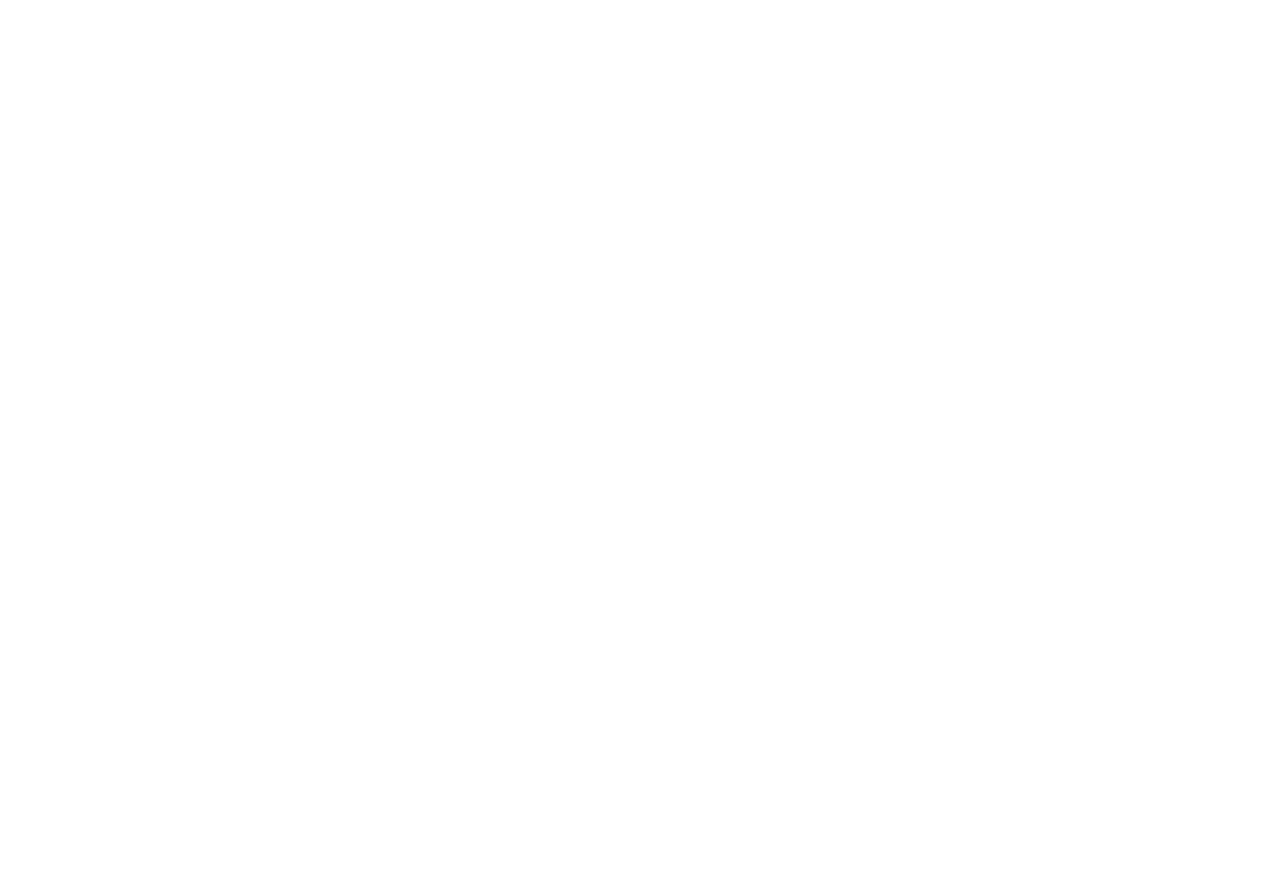
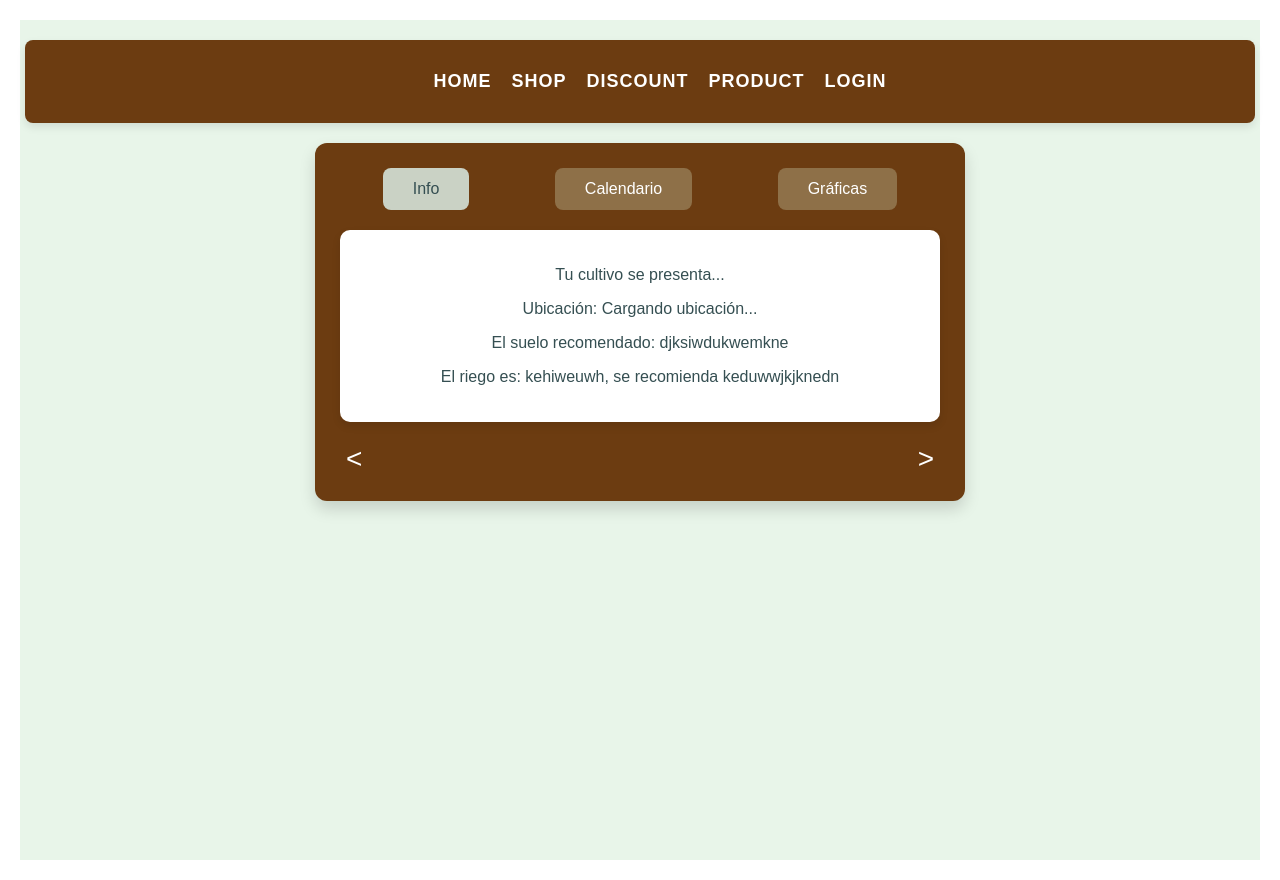
Before and after one commit to sinaloa10/harvestmate, a React (Create React App) app: page /pages in a window 1280 px wide. Before the commit this address had no page. Before the commit the page ends 800 px from the top, so only its background shows below. Built offline with nearby package versions, Linux system fonts and the light colour scheme; no server answers.

Commit message:
ubicacion

```diff
--- a/src/App.js
+++ b/src/App.js
@@ -1,6 +1,7 @@
 import React from 'react';
 import { BrowserRouter as Router, Route, Routes } from 'react-router-dom';
 import WelcomePage from './welcomePage'; // Importar tu componente
+import Seguimiento from './pages/seguimiento';
 
 function App() {
   return (
@@ -9,6 +10,7 @@
         {/* Ruta de la página de bienvenida */}
         <Route path="/" element={<WelcomePage />} />
         {/* Otras páginas */}
+        <Route path="/pages" element={<Seguimiento />} />
       </Routes>
     </Router>
   );
--- a/src/pages/seguimiento.js
+++ b/src/pages/seguimiento.js
@@ -0,0 +1,216 @@
+import React, { useState, useEffect } from 'react';
+import axios from 'axios'; // Importa axios
+
+const Seguimiento = () => {
+  const [activeTab, setActiveTab] = useState('info');
+  const [location, setLocation] = useState('Cargando ubicación...');
+
+  // Función para cambiar la pestaña activa
+  const handleTabChange = (tab) => {
+    setActiveTab(tab);
+  };
+
+  // Función para obtener la ubicación
+  const getLocation = () => {
+    if (navigator.geolocation) {
+      navigator.geolocation.getCurrentPosition(
+        async (position) => {
+          const { latitude, longitude } = position.coords;
+
+          // Llamada a la API de Nominatim para obtener la ubicación
+          try {
+            const response = await axios.get(
+              `https://nominatim.openstreetmap.org/reverse?lat=${latitude}&lon=${longitude}&format=json`
+            );
+            const address = response.data.display_name;
+            setLocation(address); // Actualiza el estado con el nombre de la ubicación
+          } catch (error) {
+            setLocation('Error al obtener el nombre de la ubicación');
+            console.error('Error fetching location:', error);
+          }
+        },
+        () => {
+          setLocation('No se pudo obtener la ubicación');
+        }
+      );
+    } else {
+      setLocation('Geolocalización no soportada en este navegador.');
+    }
+  };
+
+  // Obtener la ubicación cuando el componente se monta
+  useEffect(() => {
+    getLocation();
+  }, []);
+
+  // Estilos en línea
+  const styles = {
+    seguimientoContainer: {
+      display: 'flex',
+      flexDirection: 'column',
+      alignItems: 'center',
+      margin: '20px',
+      fontFamily: "'Poppins', sans-serif",
+      backgroundColor: '#e8f5e9', // Aplicar el color de fondo
+      minHeight: '100vh', // Asegurar que cubra toda la altura de la ventana
+      padding: '20px', // Añadir padding para evitar que el contenido quede pegado al borde
+    },
+    navbar: {
+      backgroundColor: '#6c3c11',
+      padding: '15px',
+      display: 'flex',
+      justifyContent: 'space-around',
+      borderRadius: '8px',
+      boxShadow: '0 4px 8px rgba(0, 0, 0, 0.1)',
+      width: '100%',
+    },
+    navbarItem: {
+      color: '#FFFFFF',
+      fontWeight: '600',
+      cursor: 'pointer',
+      fontSize: '18px',
+      textTransform: 'uppercase',
+      letterSpacing: '1px',
+    },
+    seguimientoContent: {
+      backgroundColor: '#6c3c11',
+      width: '600px',
+      padding: '25px',
+      borderRadius: '12px',
+      position: 'relative',
+      boxShadow: '0 8px 16px rgba(0, 0, 0, 0.15)',
+      marginTop: '20px',
+      color: '#FFFFFF',
+    },
+    tabMenu: {
+      display: 'flex',
+      justifyContent: 'space-around',
+      marginBottom: '20px',
+    },
+    tabButton: {
+      backgroundColor: '#8e7048',
+      border: 'none',
+      padding: '12px 30px',
+      borderRadius: '8px',
+      cursor: 'pointer',
+      fontWeight: '500',
+      color: '#FFFFFF',
+      fontSize: '16px',
+      transition: 'background-color 0.3s ease',
+    },
+    tabButtonActive: {
+      backgroundColor: '#CAD2C5',
+      color: '#354F52',
+    },
+    tabContent: {
+      backgroundColor: '#FFFFFF',
+      padding: '20px',
+      borderRadius: '10px',
+      textAlign: 'center',
+      color: '#354F52',
+      boxShadow: '0 4px 8px rgba(0, 0, 0, 0.1)',
+      transition: 'opacity 0.3s ease',
+    },
+    navigationArrows: {
+      display: 'flex',
+      justifyContent: 'space-between',
+      marginTop: '20px',
+    },
+    arrowButton: {
+      backgroundColor: 'transparent',
+      border: 'none',
+      fontSize: '28px',
+      cursor: 'pointer',
+      color: '#FFFFFF',
+      transition: 'color 0.3s ease',
+    },
+    arrowButtonHover: {
+      color: '#CAD2C5',
+    },
+  };
+
+  return (
+    <div style={styles.seguimientoContainer}>
+      {/* Navbar */}
+      <nav style={styles.navbar}>
+        <ul style={{ listStyleType: 'none', display: 'flex', gap: '20px' }}>
+          <li style={styles.navbarItem}>Home</li>
+          <li style={styles.navbarItem}>Shop</li>
+          <li style={styles.navbarItem}>Discount</li>
+          <li style={styles.navbarItem}>Product</li>
+          <li style={styles.navbarItem}>Login</li>
+        </ul>
+      </nav>
+
+      {/* Contenedor de seguimiento */}
+      <div style={styles.seguimientoContent}>
+        {/* Pestañas */}
+        <div style={styles.tabMenu}>
+          <button
+            onClick={() => handleTabChange('info')}
+            style={{
+              ...styles.tabButton,
+              ...(activeTab === 'info' ? styles.tabButtonActive : {}),
+            }}
+          >
+            Info
+          </button>
+          <button
+            onClick={() => handleTabChange('calendario')}
+            style={{
+              ...styles.tabButton,
+              ...(activeTab === 'calendario' ? styles.tabButtonActive : {}),
+            }}
+          >
+            Calendario
+          </button>
+          <button
+            onClick={() => handleTabChange('graficas')}
+            style={{
+              ...styles.tabButton,
+              ...(activeTab === 'graficas' ? styles.tabButtonActive : {}),
+            }}
+          >
+            Gráficas
+          </button>
+        </div>
+
+        {/* Contenido de la pestaña activa */}
+        <div style={styles.tabContent}>
+          {activeTab === 'info' && (
+            <div className="tab-panel">
+              <p>Tu cultivo se presenta...</p>
+              <p>Ubicación: {location}</p> {/* Mostrar el nombre de la ubicación obtenida */}
+              <p>El suelo recomendado: djksiwdukwemkne</p>
+              <p>El riego es: kehiweuwh, se recomienda keduwwjkjknedn</p>
+            </div>
+          )}
+
+          {activeTab === 'calendario' && (
+            <div className="tab-panel">
+              <p>Aquí puedes mostrar el calendario...</p>
+            </div>
+          )}
+
+          {activeTab === 'graficas' && (
+            <div className="tab-panel">
+              <p>Aquí puedes mostrar las gráficas...</p>
+            </div>
+          )}
+        </div>
+
+        {/* Flechas de navegación (izquierda y derecha) */}
+        <div style={styles.navigationArrows}>
+          <button style={styles.arrowButton} className="arrow left-arrow">
+            &lt;
+          </button>
+          <button style={styles.arrowButton} className="arrow right-arrow">
+            &gt;
+          </button>
+        </div>
+      </div>
+    </div>
+  );
+};
+
+export default Seguimiento;
--- a/src/welcomePage.js
+++ b/src/welcomePage.js
@@ -1,9 +1,11 @@
-import React, { useState } from 'react';
+import React, { useState, useEffect } from 'react';
 import { useNavigate } from 'react-router-dom'; // Importar el hook para navegar
+import axios from 'axios'; // Asegúrate de tener axios instalado
 
 function WelcomePage() {
   const [isHovered, setIsHovered] = useState(false);
   const [isActive, setIsActive] = useState(false);
+  const [location, setLocation] = useState(null); // Estado para la ubicación
 
   const navigate = useNavigate(); // Definir el hook de navegación
 
@@ -13,42 +15,75 @@
   const handleMouseUp = () => setIsActive(false);
 
   const handleButtonClick = () => {
-    // Usar navigate en lugar de window.location.href
+    // Llamar a la función para obtener la ubicación al hacer clic
+    getLocation();
   };
+
+  const getLocation = () => {
+    if (navigator.geolocation) {
+      navigator.geolocation.getCurrentPosition(
+        (position) => {
+          const { latitude, longitude } = position.coords;
+
+          // Realiza una solicitud a Nominatim para obtener la dirección
+          axios.get(`https://nominatim.openstreetmap.org/reverse?lat=${latitude}&lon=${longitude}&format=json`)
+            .then(response => {
+              const address = response.data.display_name; // Obtener la dirección exacta
+              setLocation(address); // Establecer la ubicación en el estado
+              console.log('Location address:', address);
+              navigate('/pages'); // Navegar después de obtener la ubicación
+            })
+            .catch(error => {
+              console.error('Error fetching address:', error);
+            });
+        },
+        (error) => {
+          console.error('Error getting location:', error);
+        }
+      );
+    } else {
+      console.log("Geolocation is not supported by this browser.");
+    }
+  };
+  const handleScroll = () => {
+    window.scrollTo({
+      top: document.body.scrollHeight,
+      behavior: 'smooth' // Desplazamiento suave
+    });
+  };
+
 
   const styles = {
     body: {
       margin: 0,
+      height: '100vh',
+      backgroundColor: '#e8f5e9',
     },
     navbar: {
       position: 'fixed',
-      top: 0,
-      left: 0,
-      right: 0,
+      backgroundColor: '#6c3c11',
+      padding: '15px',
       display: 'flex',
       justifyContent: 'space-around',
-      alignItems: 'center',
-      backgroundColor: '#5a401e',
-      padding: '10px 20px',
-      boxShadow: '0 2px 10px rgba(0, 0, 0, 0.1)',
-      zIndex: 1000,
+      marginTop: '5px',
+      borderRadius: '8px',
+      boxShadow: '0 4px 8px rgba(0, 0, 0, 0.1)',
+      width: '100%',
     },
     navItem: {
-      color: 'white',
-      textDecoration: 'none',
-      padding: '10px 15px',
-      borderRadius: '5px',
-      transition: 'background-color 0.3s',
+      color: '#FFFFFF',
+      fontWeight: '600',
+      cursor: 'pointer',
+      fontSize: '18px',
+      textTransform: 'uppercase',
+      letterSpacing: '1px',
     },
-    navItemHover: {
-      backgroundColor: '#6c3c11',
-    },
+
     container: {
       textAlign: 'center',
       padding: '100px 20px 20px 20px',
-      backgroundColor: '#e8f5e9',
-      height: '100vh',
-      color: 'white',
+      backgroundColor: '#e8f5e9', // Este color coincide con el fondo general
+      height: '100vh', // Asegura que ocupe toda la ventana
       display: 'flex',
       flexDirection: 'column',
       justifyContent: 'center',
@@ -106,7 +141,7 @@
       display: 'flex',
       justifyContent: 'space-between',
       alignItems: 'center',
-      width: '90%',
+      width: '70%',
       marginTop: '20px',
     },
     image: {
@@ -135,25 +170,21 @@
     },
     scrollButton: {
       position: 'fixed',
+      backgroundColor: 'transparent', // Sin fondo
       bottom: '20px',
       right: '20px',
-      backgroundColor: '#2e7d32',
-      color: 'white',
+      color: '#000',
       border: 'none',
-      borderRadius: '50%',
-      width: '50px',
-      height: '50px',
       cursor: 'pointer',
-      boxShadow: '0 2px 10px rgba(0, 0, 0, 0.2)',
-      fontSize: '18px',
+      fontSize: '36px', // Tamaño de texto más grande
       display: 'flex',
       justifyContent: 'center',
       alignItems: 'center',
       transition: 'background-color 0.3s',
+      fontWeight: 'bold',
+      zIndex: 1000, // Asegúrate de que esté por encima de otros elementos
     },
-    scrollButtonHover: {
-      backgroundColor: '#6c3c11',
-    },
+
     footer: {
       backgroundImage: 'url("./cosecha.jpg")',
       backgroundSize: 'cover',
@@ -215,9 +246,13 @@
 
   React.useEffect(() => {
     document.body.style.margin = styles.body.margin;
+    document.body.style.height = styles.body.height;
+    document.body.style.backgroundColor = styles.body.backgroundColor;
 
     return () => {
       document.body.style.margin = '';
+      document.body.style.height = '';
+      document.body.style.backgroundColor = '';
     };
   }, []);
 
@@ -228,24 +263,19 @@
         <a
           href="#"
           style={styles.navItem}
-          onMouseEnter={handleMouseEnter}
-          onMouseLeave={handleMouseLeave}
+
         >
           Home
         </a>
         <a
           href="#"
           style={styles.navItem}
-          onMouseEnter={handleMouseEnter}
-          onMouseLeave={handleMouseLeave}
         >
           Link
         </a>
         <a
           href="#"
           style={styles.navItem}
-          onMouseEnter={handleMouseEnter}
-          onMouseLeave={handleMouseLeave}
         >
           Dropdown
         </a>
@@ -268,52 +298,20 @@
       </div>
 
       <div style={styles.contenido1}>
-        <h1>Who are we?</h1>
+        <h1>HarvestMate</h1>
         <div style={styles.contentContainer}>
-          <img src='./siembra.png' alt='Logo' style={styles.image} />
-          <p style={{ flex: .8 , textAlign: 'justify'}}>
+          <p style={{ flex: .8 , textAlign: 'justify', marginBottom: '500px'}}>
+            <h1>Who are we?</h1>
             We are MCUU, a group of people interested in farmers having an easy and quick tool...
           </p>
-        </div>
-      </div>
+      {/* Centrar el formulario */}
 
-      <div style={styles.content}>
-      <h1>Why to prefer HarvestMate?</h1>
-      <div style={styles.infoGrid}>
-        <div style={styles.infoBox}>
-          <h3>Facilitate decision-making</h3>
-          <p>For farmers who are not familiar to advanced technology.</p>
-        </div>
-        <div style={styles.infoBox}>
-          <h3>Applicable information</h3>
-          <p>Applicable and immediately useful information.</p>
-        </div>
-        <div style={styles.infoBox}>
-          <h3>Personalized follow-up</h3>
-          <p>SPersonalized crop tracking, allowing each farmer to organize and monitor different types of crops, with alerts and specific recommendations for each one.</p>
-        </div>
-        <div style={styles.infoBox}>
-          <h3>Planning functions</h3>
-          <p>Planning and prediction functions</p>
-        </div>
-        <div style={styles.infoBox}>
-          <h3>Improves the capacity of the harvest control</h3>
-          <p>It improves farmers' ability to manage their production more efficiently and tailored to their specific needs, without having to invest in expensive machinery or additional sensor systems.</p>
-        </div>
-        <div style={styles.infoBox}>
-          <h3>Advice</h3>
-          <p>Real-time advice on soil status or water yield.</p>
-        </div>
-      </div>
-      </div>
-      <h1 style={styles.content}>CROP MONITORING</h1>
-      {/* Centrar el formulario */}
       <div style={styles.formContainer}>
 
         <form style={styles.form}>
           <label style={styles.label}>
             Location:
-            <input type="text" name="location" style={styles.input} />
+            <input type="text" name="location" style={styles.input} value={location} readOnly />
           </label>
 
           <label style={styles.label}>
@@ -355,17 +353,42 @@
           </button>
         </form>
       </div>
+        </div>
+      </div>
 
-      <button
-        style={styles.scrollButton}
-        onClick={handleButtonClick}
-        onMouseEnter={handleMouseEnter}
-        onMouseLeave={handleMouseLeave}
-        onMouseDown={handleMouseDown}
-        onMouseUp={handleMouseUp}
-      >
+      <div style={styles.content}>
+      <h1>Why to prefer HarvestMate?</h1>
+      <div style={styles.infoGrid}>
+        <div style={styles.infoBox}>
+          <h3>Facilitate decision-making</h3>
+          <p>For farmers who are not familiar to advanced technology.</p>
+        </div>
+        <div style={styles.infoBox}>
+          <h3>Applicable information</h3>
+          <p>Applicable and immediately useful information.</p>
+        </div>
+        <div style={styles.infoBox}>
+          <h3>Personalized follow-up</h3>
+          <p>SPersonalized crop tracking, allowing each farmer to organize and monitor different types of crops, with alerts and specific recommendations for each one.</p>
+        </div>
+        <div style={styles.infoBox}>
+          <h3>Planning functions</h3>
+          <p>Planning and prediction functions</p>
+        </div>
+        <div style={styles.infoBox}>
+          <h3>Improves the capacity of the harvest control</h3>
+          <p>It improves farmers' ability to manage their production more efficiently and tailored to their specific needs, without having to invest in expensive machinery or additional sensor systems.</p>
+        </div>
+        <div style={styles.infoBox}>
+          <h3>Advice</h3>
+          <p>Real-time advice on soil status or water yield.</p>
+        </div>
+      </div>
+      </div>
+
+      <div style={styles.scrollButton} onClick={handleScroll}>
         ↓
-      </button>
+      </div>
 
       <footer style={styles.footer}>
         <p>&copy; 2024 HarvestMate. Todos los derechos reservados.</p>
```
